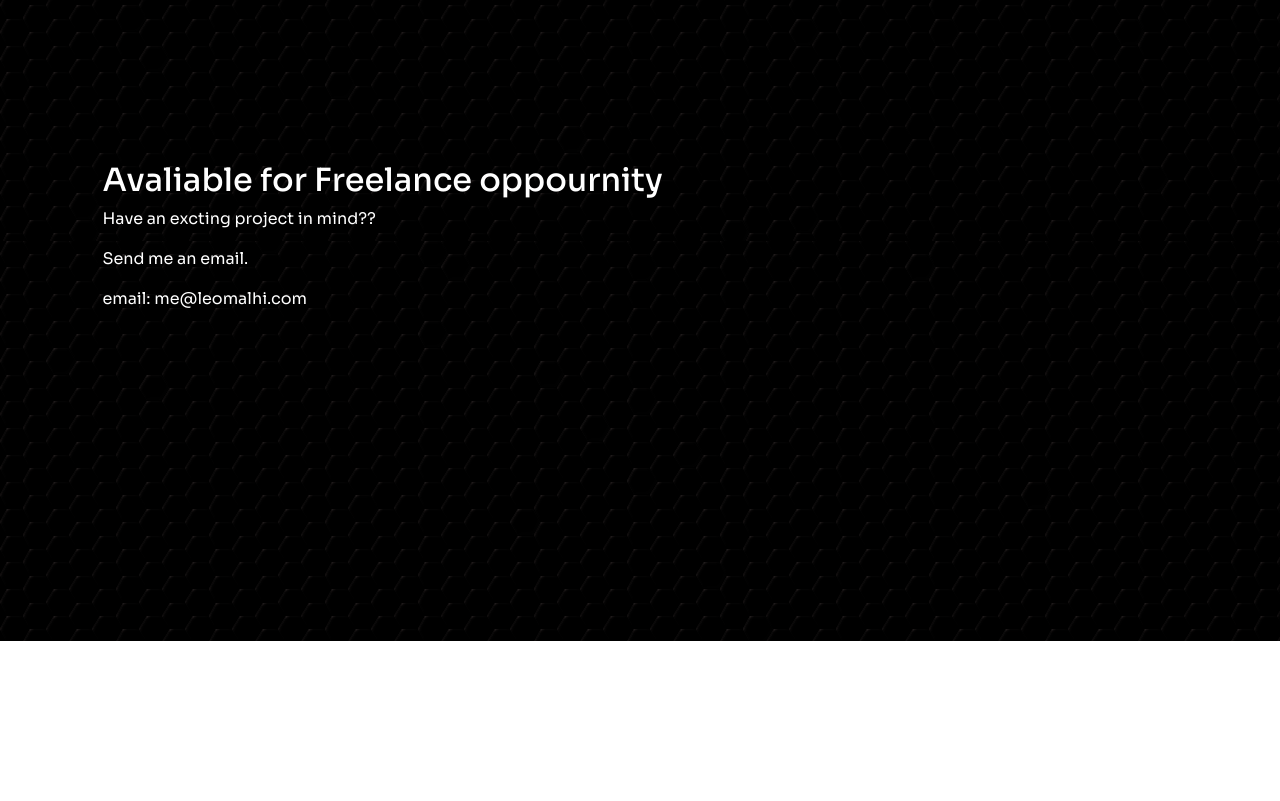
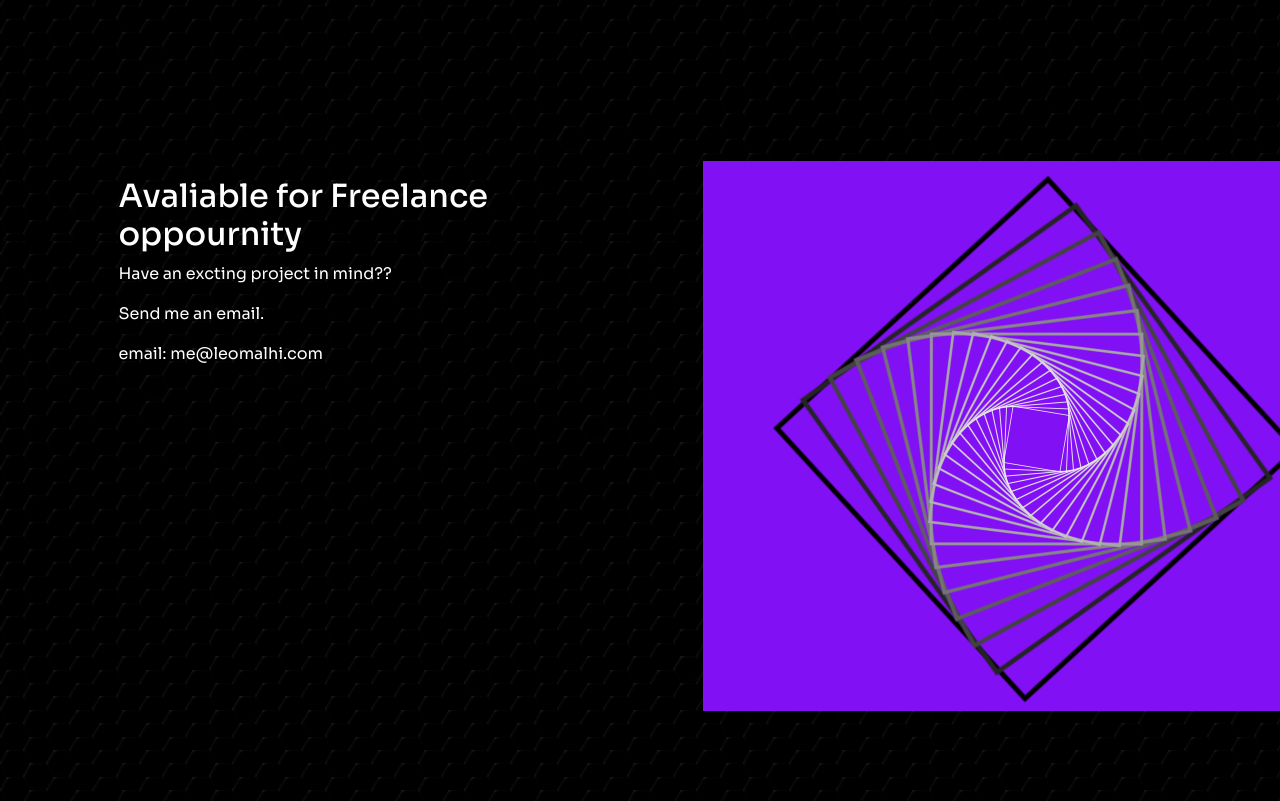
Before and after one commit to lee047/portfolio, a website: page index.html in a window 1280 px wide. Shown: the part 2719-3520 px from the top of the page. Before the commit the page ends 3360 px from the top, so only its background shows below. Drawn offline with nearby package versions, Linux system fonts and the light colour scheme; a web font is replaced by a local one.

Commit message:
created image for contact page

```diff
--- a/index.html
+++ b/index.html
@@ -179,13 +179,19 @@
                     <section id="contact-page" class="scroll-item" data-name="CONTACT">
                     <div class="row">
                         <div class="col-6">
-                            <h2>Avaliable for Freelance oppournity</h2>
+                            <div class="contact-text">
+                                <h2>Avaliable for Freelance oppournity</h2>
                             <p>Have an excting project in mind??</p>
                             <p>Send me an email.</p>
 
                             <p>email: me@leomalhi.com</p>
+                            </div>
                         </div>
-                        <div class="col-6"></div>
+                        <div class="col-6">
+                            <div class="contact-image">
+                                <img src="image/contactImage.png" alt="">
+                            </div>
+                        </div>
                     </div>
                     </section>
                 </div>
--- a/scss/style.scss
+++ b/scss/style.scss
@@ -365,8 +365,19 @@ html , body {
 
 #contact-page{
     width: 100%;
-    height: 60vh;
-    // background-color: $contact-background;
+    height: 80vh;
+    .contact-text{
+        margin: 1rem;
+    }
+    .contact-image{
+        width: 100%;
+        height: 100%;
+        max-width:800px;
+        background-color: $purple-color;
+        img{
+            margin-left: 10%;
+        }
+    }
 }
 
 
```
Also changed, not shown: css/style.css, image/contactImage.png (added), image/contactImage.png.png (added), 3 other files.
